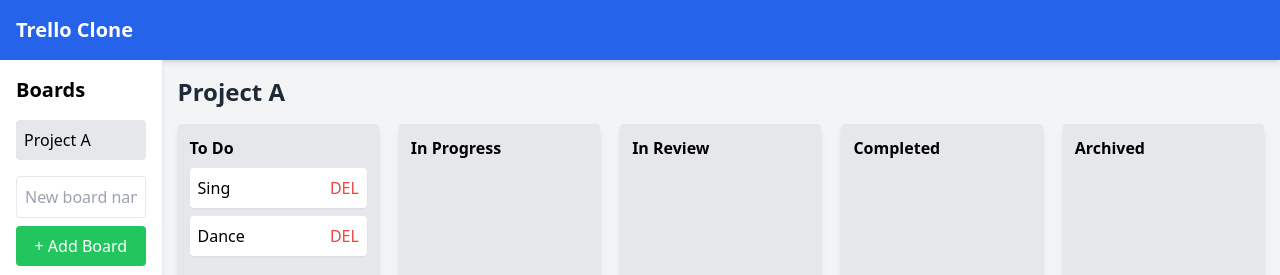
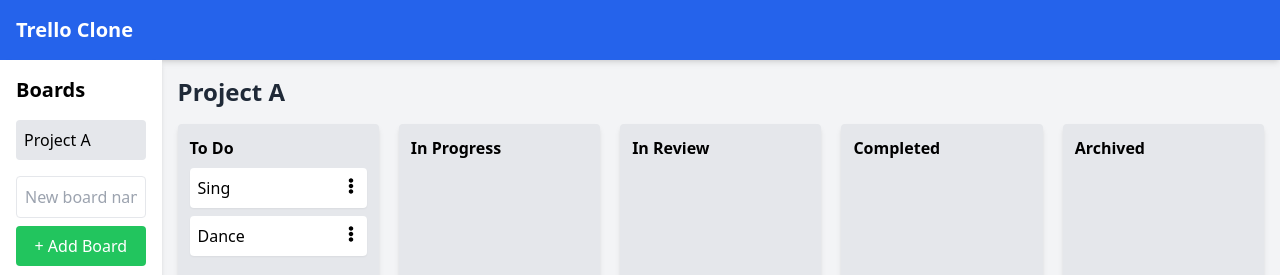
Before and after one commit to kau-wtag/trello-clone, a React (Vite) app: page /board/8b993503-9fec-48a5-81d2-189487e9e6c2 in a window 1280 px wide. Shown: the top 275 px of the page. Built offline with nearby package versions, Linux system fonts and the light colour scheme.

Commit message:
add menu

```diff
--- a/package.json
+++ b/package.json
@@ -14,6 +14,7 @@
     "react": "^18.3.1",
     "react-beautiful-dnd": "^13.1.1",
     "react-dom": "^18.3.1",
+    "react-icons": "^5.3.0",
     "react-redux": "^9.1.2",
     "react-router-dom": "^6.26.2",
     "uuid": "^10.0.0"
--- a/src/components/Card.jsx
+++ b/src/components/Card.jsx
@@ -1,6 +1,22 @@
+import { useState } from "react";
 import { Draggable } from "react-beautiful-dnd";
+import { FaArrowRight, FaEllipsisV } from "react-icons/fa";
+import { useSelector } from "react-redux";
+import { useParams } from "react-router-dom";
 
 const Card = ({ card, onDelete, index }) => {
+  const { id } = useParams();
+  const [showMenu, setShowMenu] = useState(false);
+
+  const board = useSelector((state) =>
+    state.boards.boards.find((board) => board.id === id)
+  );
+
+  const handleMoveTo = (destinationSectionId) => {
+    setShowMenu(false);
+
+  };
+
   return (
     <Draggable draggableId={card.id} index={index}>
       {(provided, snapshot) => (
@@ -8,7 +24,7 @@
           {...provided.dragHandleProps}
           {...provided.draggableProps}
           ref={provided.innerRef}
-          className={`bg-white p-2 rounded shadow-sm mb-2 cursor-pointer flex justify-between items-center  ${
+          className={`bg-white p-2 rounded shadow-sm mb-2 cursor-pointer flex justify-between items-center ${
             snapshot.isDragging ? "shadow-2xl ring-2 ring-inset" : ""
           }`}
           style={{
@@ -16,12 +32,42 @@
           }}
         >
           <span>{card.content}</span>
-          <button
-            onClick={onDelete}
-            className="text-red-500 hover:text-red-700 ml-2"
-          >
-            DEL
-          </button>
+
+          {/* Show Menu */}
+          <div className="relative">
+            <button
+              onClick={() => setShowMenu(!showMenu)}
+              className="focus:outline-none" // Ensure no default outline
+            >
+              <FaEllipsisV />
+            </button>
+
+            {showMenu && (
+              <div
+                className="grid grid-col gap-1 bg-gray-100 p-2 rounded-md absolute z-10 w-max translate-x-5 shadow-md"
+                onMouseLeave={() => setShowMenu(false)} // Close menu when mouse leaves
+              >
+                <button
+                  onClick={onDelete}
+                  className="text-red-500 bg-red-100 hover:bg-gray-200 p-2 text-center"
+                >
+                  Delete
+                </button>
+                <div className="p-1 bg-gray-200 flex items-center gap-2 justify-center">
+                  <span>Move To </span> <FaArrowRight />
+                </div>
+                {board.sections.map((section) => (
+                  <button
+                    key={section.id}
+                    onClick={() => handleMoveTo(section.id)}
+                    className="hover:bg-gray-200 p-2 pl-3 text-start border-l-2 border-gray-400"
+                  >
+                    {section.name}
+                  </button>
+                ))}
+              </div>
+            )}
+          </div>
         </div>
       )}
     </Draggable>
```
Also changed, not shown: 1 other file (tests, documents, lock files or other folders).
